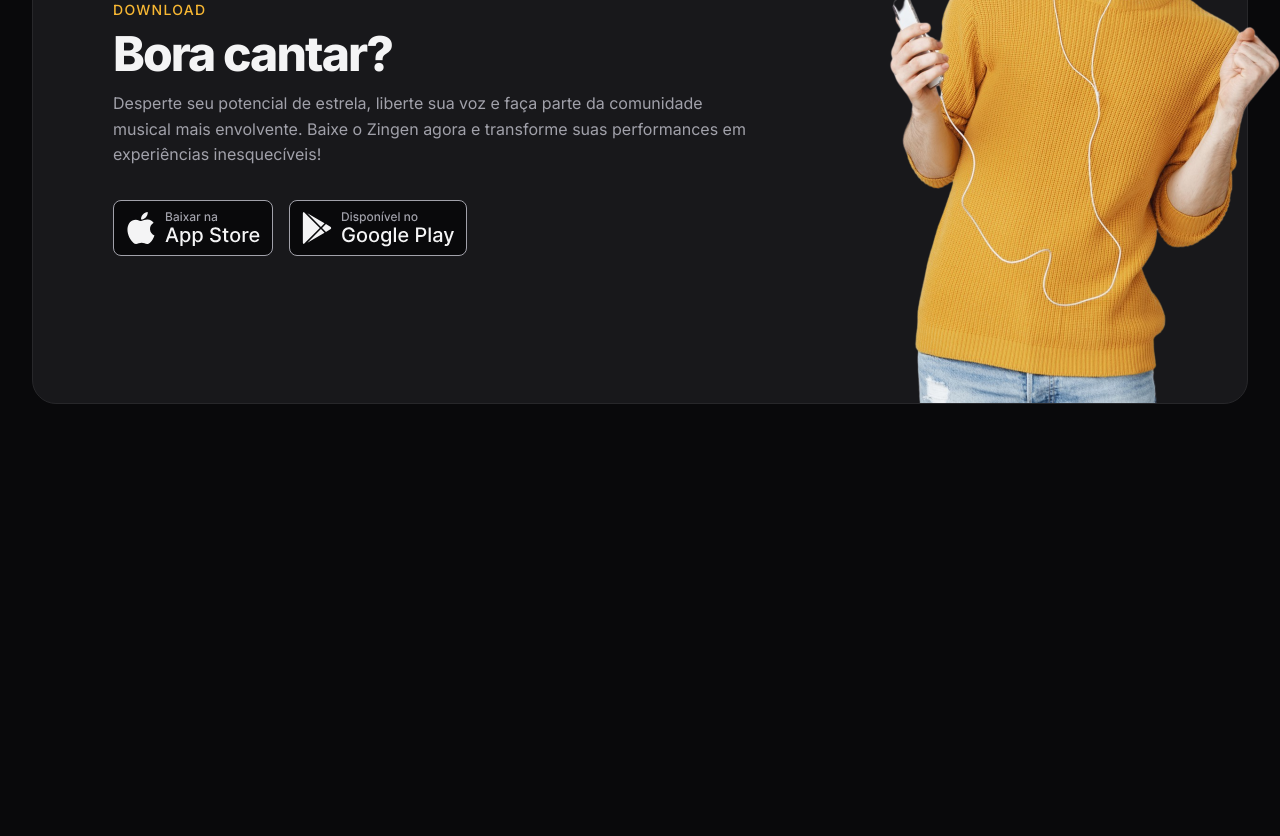
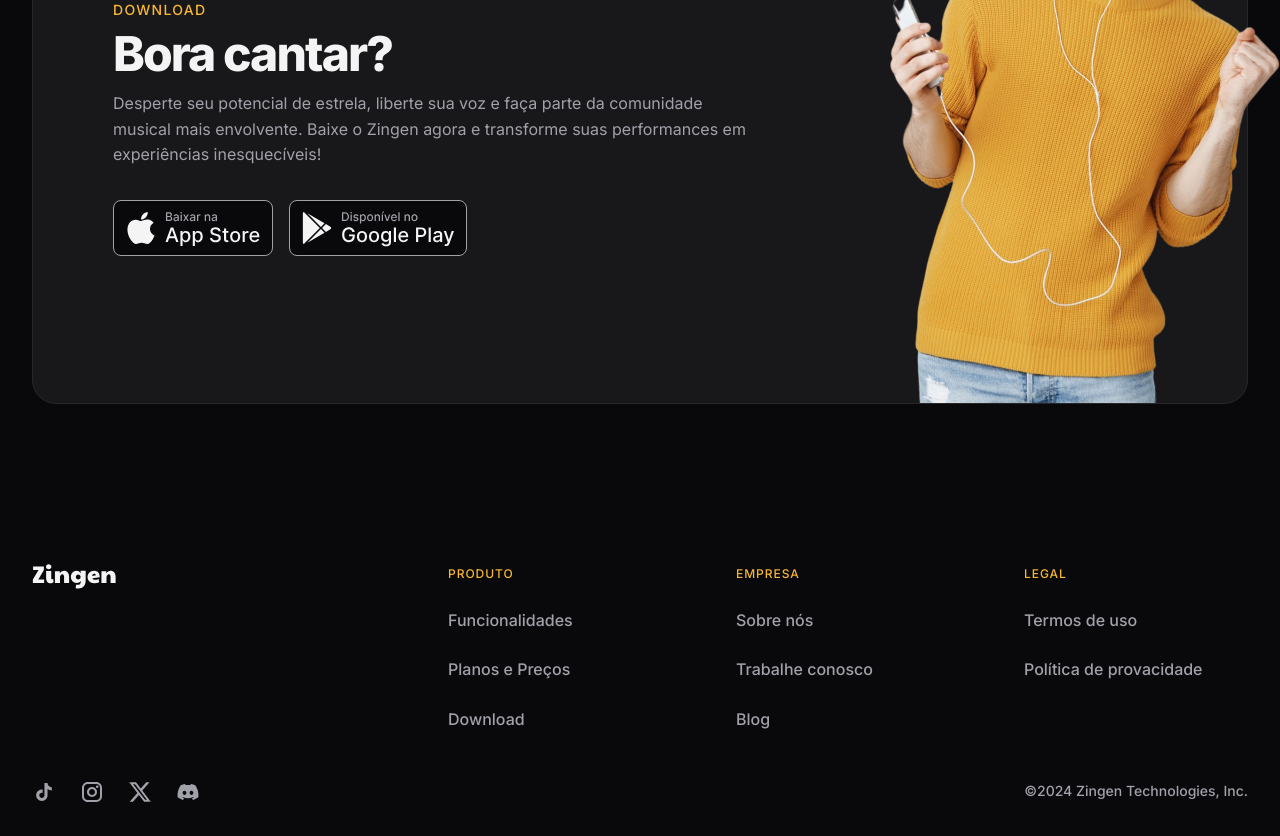
Before and after one commit to victorozoterio/zingen, a plain HTML site: page index.html in a window 1280 px wide. Shown: the part 3765-4601 px from the top of the page. Before the commit the page ends 4249 px from the top, so only its background shows below. Drawn offline with Linux system fonts and the light colour scheme.

Commit message:
feat: footer

```diff
--- a/index.html
+++ b/index.html
@@ -184,5 +184,58 @@
             </div>
         </div>
     </section>
+
+    <footer>
+        <div class="container py-xl grid">
+            <section class="grid top">
+                <img src="assets/icons/Logo.svg" alt="">
+
+                <nav class="even-columns">
+                    <ul role="list" class="grid gap-1.5">
+                        <li class="title">Produto</li>
+                        <li>
+                            <a href="#features">Funcionalidades</a>
+                        </li>
+                        <li>
+                            <a href="#pricing">Planos e Preços</a>
+                        </li>
+                        <li>
+                            <a href="#download">Download</a>
+                        </li>
+                    </ul>
+                    <ul role="list" class="grid gap-1.5">
+                        <li class="title">Empresa</li>
+                        <li>
+                            <a href="#about">Sobre nós</a>
+                        </li>
+                        <li>
+                            <a href="#">Trabalhe conosco</a>
+                        </li>
+                        <li>
+                            <a href="#">Blog</a>
+                        </li>
+                    </ul>
+                    <ul role="list" class="grid gap-1.5">
+                        <li class="title">Legal</li>
+                        <li>
+                            <a href="#">Termos de uso</a>
+                        </li>
+                        <li>
+                            <a href="#">Política de provacidade</a>
+                        </li>
+                    </ul>
+                </nav>
+            </section>
+            <section class="flex bottom gap-1.5">
+                <div class="flex gap-1.5">
+                    <a href="#" class="social" aria-label="tiktok"></a>
+                    <a href="#" class="social" aria-label="instagram"></a>
+                    <a href="#" class="social" aria-label="twitter"></a>
+                    <a href="#" class="social" aria-label="discord"></a>
+                </div>
+                <span class="copy">©2024 Zingen Technologies, Inc.</span>
+            </section>
+        </div>
+    </footer>
 </body>
 </html>
--- /dev/null
+++ b/styles/footer.css
@@ -0,0 +1,59 @@
+footer {
+    color: var(--text-color-secondary);
+    font-weight: var(--fw-md);
+
+    & .container {
+        padding-inline: 3rem;
+    }
+
+    & .container,
+    & .top {
+        gap: 3rem;
+    }
+
+    & nav.even-columns {
+        gap: 4rem;
+    }
+
+    & .top ul {
+        align-content: start;
+    }
+
+    & .title {
+        font-size: 0.75rem;
+        letter-spacing: 0.08em;
+        text-transform: uppercase;
+        color: var(--brand-color-primary);
+    }
+
+    & .bottom {
+        flex-wrap: wrap;
+
+        & > div {
+            margin-right: auto;
+        }
+
+        & span {
+            font-size: 0.875rem;
+        }
+    }
+
+    @media (width >= 80em) {
+        & .container {
+            padding-inline: 0;
+            padding-bottom: 2rem;
+        }
+
+        & .top {
+            grid-template-columns: auto 1fr;
+
+            & nav {
+                margin-left: auto;
+
+                & ul {
+                    width: 14rem;
+                }
+            }
+        }
+    }
+}
--- a/styles/global.css
+++ b/styles/global.css
@@ -50,6 +50,8 @@ html {
     color: var(--text-color-primary);
 
     overflow-x: hidden;
+
+    scroll-behavior: smooth;
 }
 
 body {
--- a/styles/index.css
+++ b/styles/index.css
@@ -10,3 +10,4 @@
 @import url(features.css) (width >= 80em);
 @import url(pricing.css);
 @import url(download.css);
+@import url(footer.css);
```
